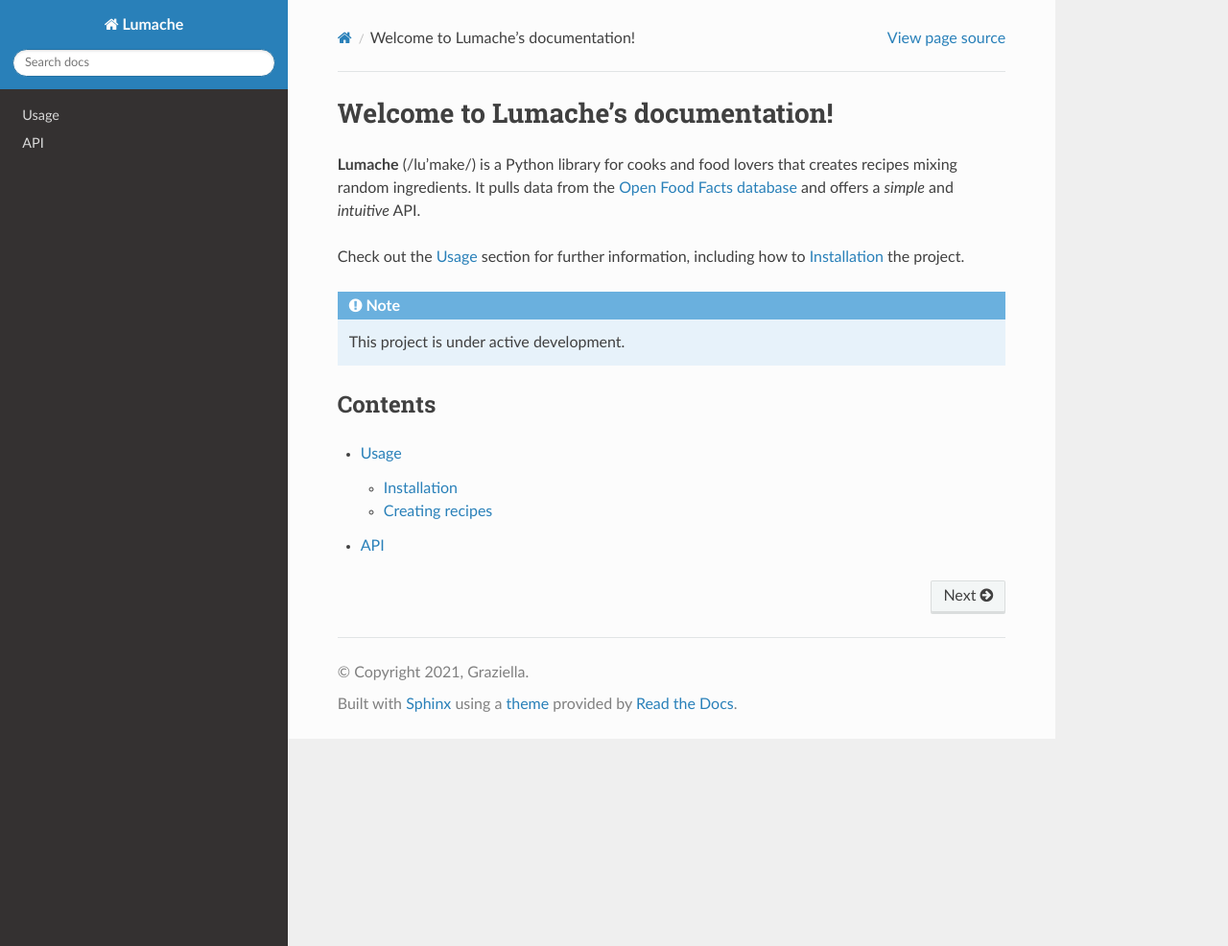
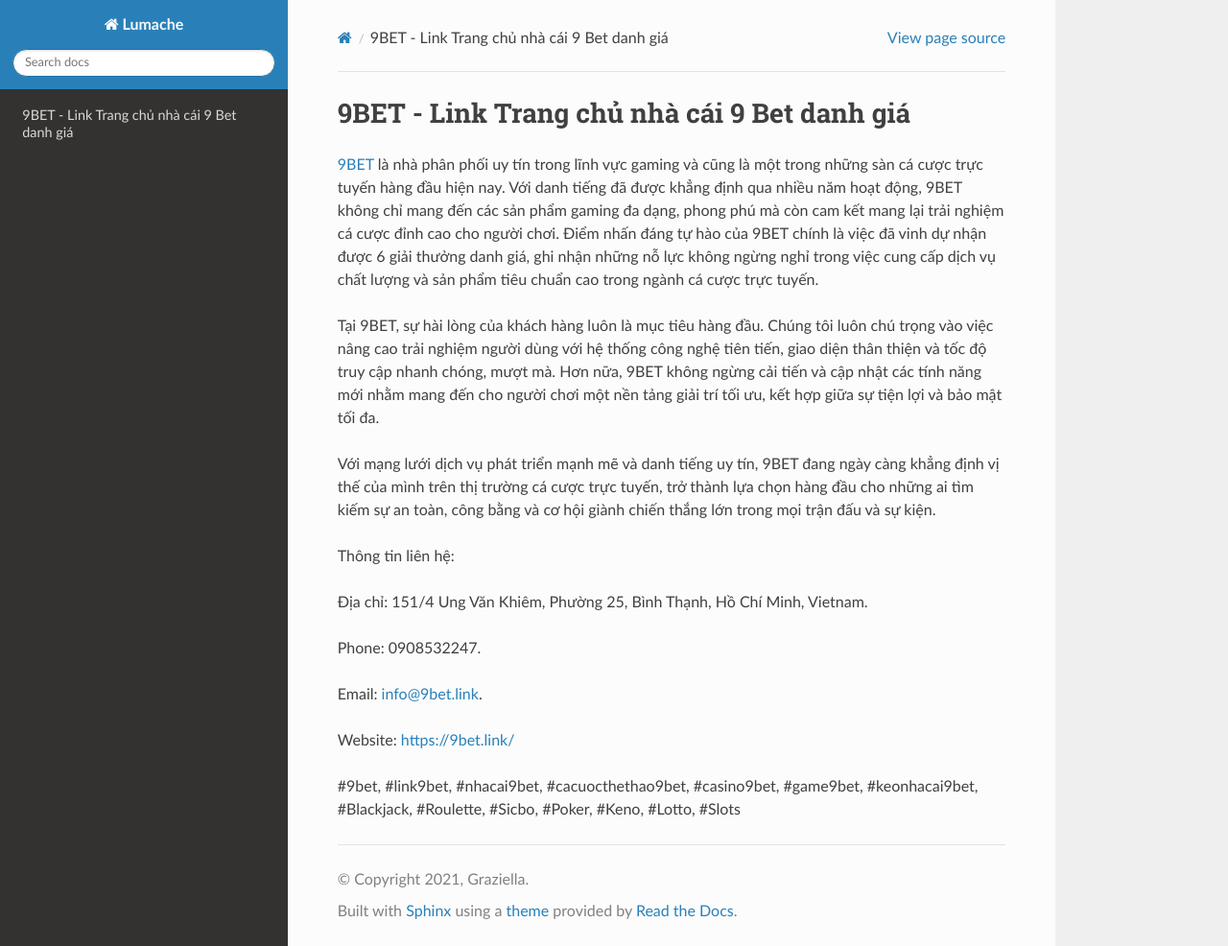
Before and after one commit to hanhtran123/9bet-link, a Sphinx documentation site: the page built from docs/source/index.rst, in a window 1280 px wide and 986 px high. Shown: the whole window at 96% size. Built offline with Sphinx 7.4.7 and the Read the Docs theme 3.1.0, drawn with Linux system fonts in a browser that asks for light colours.

Commit message:
Update index.rst

```diff
--- a/docs/source/index.rst
+++ b/docs/source/index.rst
@@ -1,22 +1,20 @@
-Welcome to Lumache's documentation!
+9BET - Link Trang chủ nhà cái 9 Bet danh giá
 ===================================
 
-**Lumache** (/lu'make/) is a Python library for cooks and food lovers
-that creates recipes mixing random ingredients.
-It pulls data from the `Open Food Facts database <https://world.openfoodfacts.org/>`_
-and offers a *simple* and *intuitive* API.
+`9BET <https://9bet.link/>`_ là nhà phân phối uy tín trong lĩnh vực gaming và cũng là một trong những sàn cá cược trực tuyến hàng đầu hiện nay. Với danh tiếng đã được khẳng định qua nhiều năm hoạt động, 9BET không chỉ mang đến các sản phẩm gaming đa dạng, phong phú mà còn cam kết mang lại trải nghiệm cá cược đỉnh cao cho người chơi. Điểm nhấn đáng tự hào của 9BET chính là việc đã vinh dự nhận được 6 giải thưởng danh giá, ghi nhận những nỗ lực không ngừng nghỉ trong việc cung cấp dịch vụ chất lượng và sản phẩm tiêu chuẩn cao trong ngành cá cược trực tuyến.
 
-Check out the :doc:`usage` section for further information, including
-how to :ref:`installation` the project.
+Tại 9BET, sự hài lòng của khách hàng luôn là mục tiêu hàng đầu. Chúng tôi luôn chú trọng vào việc nâng cao trải nghiệm người dùng với hệ thống công nghệ tiên tiến, giao diện thân thiện và tốc độ truy cập nhanh chóng, mượt mà. Hơn nữa, 9BET không ngừng cải tiến và cập nhật các tính năng mới nhằm mang đến cho người chơi một nền tảng giải trí tối ưu, kết hợp giữa sự tiện lợi và bảo mật tối đa.
 
-.. note::
+Với mạng lưới dịch vụ phát triển mạnh mẽ và danh tiếng uy tín, 9BET đang ngày càng khẳng định vị thế của mình trên thị trường cá cược trực tuyến, trở thành lựa chọn hàng đầu cho những ai tìm kiếm sự an toàn, công bằng và cơ hội giành chiến thắng lớn trong mọi trận đấu và sự kiện.
 
-   This project is under active development.
+Thông tin liên hệ:
 
-Contents
---------
+Địa chỉ: 151/4 Ung Văn Khiêm, Phường 25, Bình Thạnh, Hồ Chí Minh, Vietnam.
 
-.. toctree::
+Phone: 0908532247.
 
-   usage
-   api
+Email: info@9bet.link.
+
+Website: https://9bet.link/
+
+#9bet, #link9bet, #nhacai9bet, #cacuocthethao9bet, #casino9bet, #game9bet, #keonhacai9bet, #Blackjack, #Roulette, #Sicbo, #Poker, #Keno, #Lotto, #Slots
```
